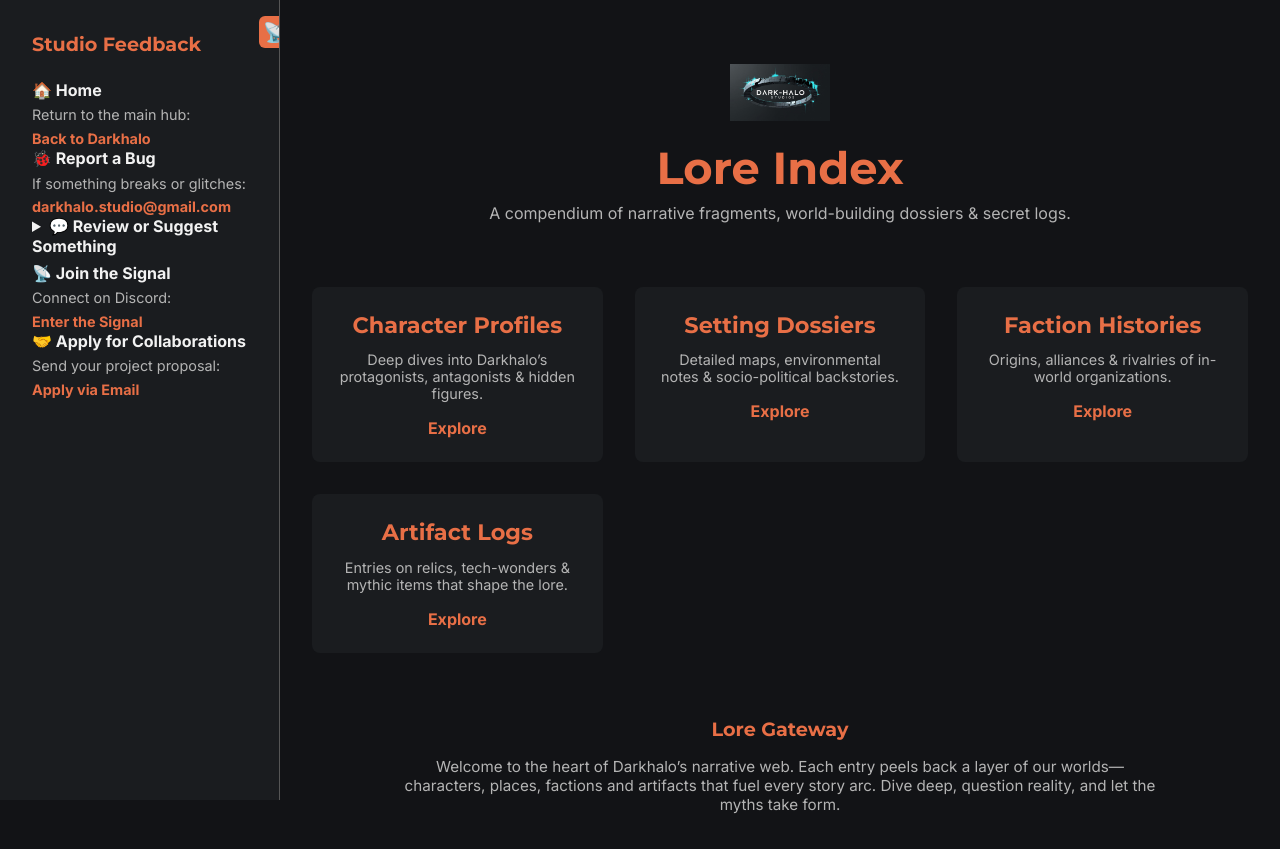
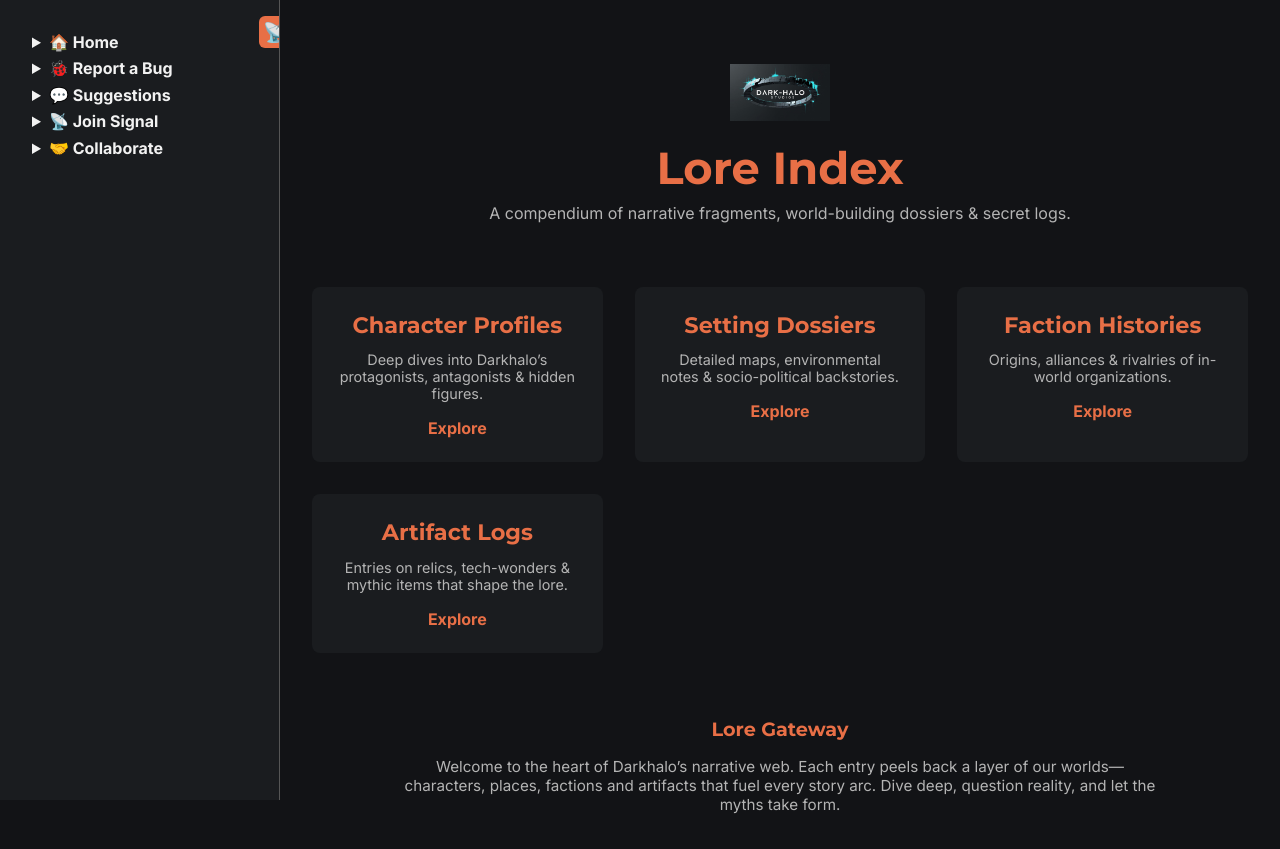
Before and after one commit to Dark-Halo-Studios/Dark-Halo-Studios.github.io, a plain HTML site: page lore.html in a window 1280 px wide. Shown: the top 849 px of the page. Drawn offline with Linux system fonts and the light colour scheme.

Commit message:
Update lore.html
Sidebar overhual

```diff
--- a/lore.html
+++ b/lore.html
@@ -223,41 +223,34 @@
 <body>
   <div id="sidebar">
   <button id="toggleSidebar">📡</button>
-    <h2>Studio Feedback</h2>
-    <section>
-  <h3>🏠 Home</h3>
-  <p>Return to the main hub:</p>
+
+  <details>
+    <summary>🏠 Home</summary>
     <a href="index.html">Back to Darkhalo</a>
-</section>
+  </details>
 
-    <section>
-      <h3>🐞 Report a Bug</h3>
-      <p>If something breaks or glitches:</p>
-      <a href="mailto:darkhalo.studio@gmail.com">darkhalo.studio@gmail.com</a>
-    </section>
+  <details>
+    <summary>🐞 Report a Bug</summary>
+    <p><a href="mailto:darkhalo.studio@gmail.com">Send Email</a></p>
+  </details>
 
-    <section>
   <details>
-        <summary>💬 Review or Suggest Something</summary>
-        <p>Share your thoughts or pitch ideas:</p>
+    <summary>💬 Suggestions</summary>
     <ul>
-          <li>🗣 Suggestions → <a href="mailto:darkhalo.studio@gmail.com">darkhalo.studio@gmail.com</a></li>
-          <li>⭐ Google Review → <a href="#">Leave Review</a></li>
+      <li><a href="mailto:darkhalo.studio@gmail.com">Email Studio</a></li>
+      <li><a href="#">Leave Google Review</a></li>
     </ul>
   </details>
-    </section>
 
-    <section>
-      <h3>📡 Join the Signal</h3>
-      <p>Connect on Discord:</p>
-      <a href="#">Enter the Signal</a>
-    </section>
+  <details>
+    <summary>📡 Join Signal</summary>
+    <p><a href="#">Connect via Discord</a></p>
+  </details>
 
-    <section>
-      <h3>🤝 Apply for Collaborations</h3>
-      <p>Send your project proposal:</p>
-      <a href="mailto:darkhalo.studio@gmail.com">Apply via Email</a>
-    </section>
+  <details>
+    <summary>🤝 Collaborate</summary>
+    <p><a href="mailto:darkhalo.studio@gmail.com">Apply via Email</a></p>
+  </details>
 </div>
 
   <main>
```
Lines whose indentation alone changed are shown as unchanged.
